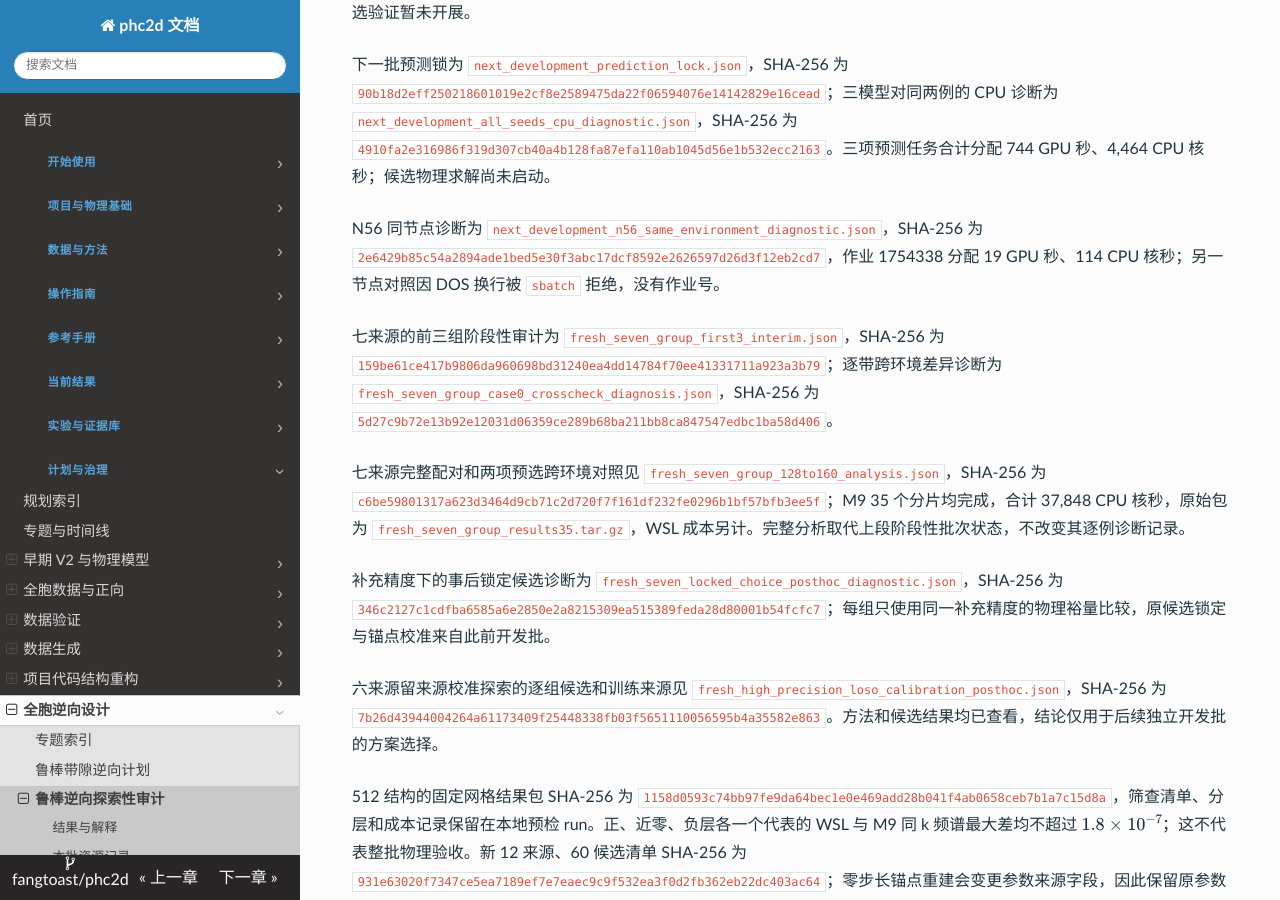
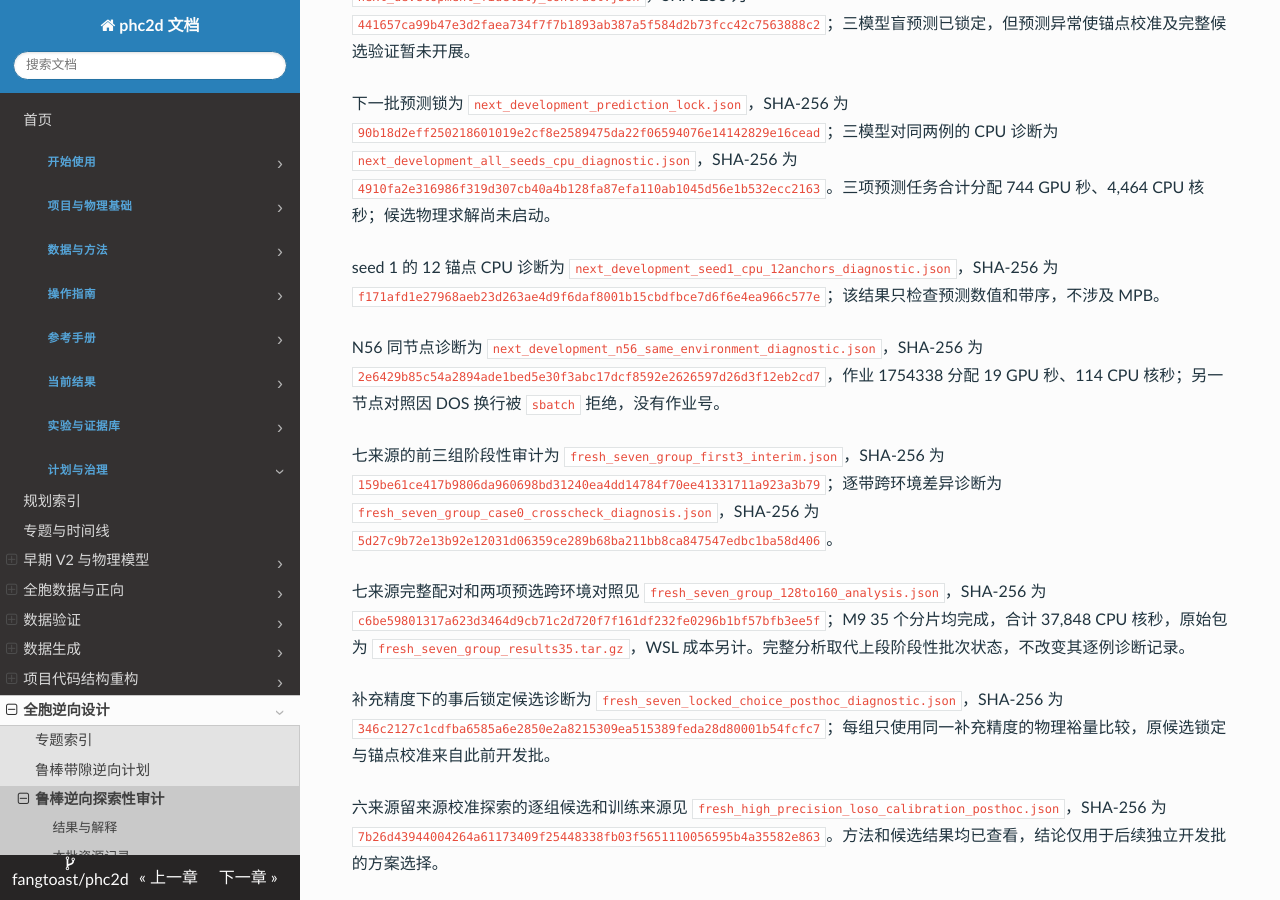
Before and after one commit to fangtoast/phc2d, an MkDocs documentation site: the page built from docs/results/inverse/鲁棒带隙逆向可用性审计.md, in a window 1280 px wide and 900 px high, scrolled down 9048 px. Built offline with MkDocs 1.6.1, drawn with Linux system fonts in a browser that asks for light colours; some of the changed text lies outside the part shown.

Commit message:
docs: record seed-one anchor CPU diagnostics

```diff
--- a/docs/results/inverse/鲁棒带隙逆向可用性审计.md
+++ b/docs/results/inverse/鲁棒带隙逆向可用性审计.md
@@ -92,6 +92,7 @@ source_artifacts:
 | 下一批新来源名义筛选 | 另一随机种子的 1,024 例中，按预先冻结的同一目标裕量阈值，正、近零、负层分别为 12、12、1,000 例；各层按预先指定的随机种子抽取 4 例，生成 60 个局部候选 | 全部 32 个分片和结构身份已核验；固定 81 k 点只用于条件开发样本分层，不是候选物理成功率或正式测试 |
 | 下一批候选的冻结预测门 | seed 0 的 60/60 可评分；seed 1 的 45/60 标记非有限、15/60 带序异常；seed 2 的 59/60 可评分、1/60 带序异常 | 非有限结果未保存原始频谱，无法从输出独立复核其非有限原因；按预先合同暂停候选物理锚点与三 seed 比较，不自动重试或剔除异常 |
 | 上述异常的两例 CPU 诊断 | 同 checkpoint 与栅格下，本地 CPU 的两例 seed 1 输出均有限且无带序异常；其中原 N56 保留频谱的一例与 CPU 最大差约 0.272。相同两例 seed 0 和 seed 2 的 CPU–GPU 最大差分别约 $6.0\times10^{-8}$ 和 $1.6\times10^{-5}$ | 这是看过 GPU 异常后的选例。CPU 使用 PyTorch 2.12，N56 使用 2.7.1；N56 两个 seed 在不同节点，不能据此确定原因或用 CPU 结果替代已锁预测 |
+| seed 1 的 12 个锚点 CPU 诊断 | 相同 checkpoint 与三扰动栅格在本地 CPU 的 12/12 锚点均有限、无带序异常；原 N56 预测的 12/12 锚点不可评分 | 事后对全部锚点检查，三例原 GPU 保留的有限谱与 CPU 最大差分别约 0.207–0.272；该对照不能确定具体故障原因，亦不能替换原预测或说明物理精度 |
 | N56 同节点 CPU–GPU 事后诊断 | 在原 seed 1 所在节点、PyTorch 2.7.1 环境中，两例和两个 checkpoint 的 CPU 均有限且带序正常；GPU 对两个 checkpoint 均出现非有限值或严重带序异常 | 此诊断未复现原始异常的精确数值，却显示同环境设备结果存在严重差异；不能确定硬件、驱动或软件原因。另一节点的对照提交被调度器因脚本换行拒绝，未入队且未自动重提 |
 | 新批首个预选来源的漏检诊断 | 来源 131 锚点在 512 栅格、三偏移、96→128 下共同裕量为 0.01133，三个冻结 Global–Local seed 对该锚点的代理预测均为负 | 该锚点及阈值减小候选的 M9–WSL 频谱最大差约 $5.96\times10^{-8}$；单来源的有限精度诊断，全批漏检率和 P2 门尚未确定 |
 | 新批 60 候选完整物理审计 | 45/60 候选通过原数值门；12 个来源中仅 3 组的全部五候选通过。15 个未过门候选均有 96→128 空间分辨率不稳定，最多六层的自适应 k 加密均满足当前稳定条件 | 固定 512 栅格和三偏移的开发批；三个 seed 的完整分层排序均不可判定，P2 数值门未通过。两组事后 128→160 整组诊断另行开展 |
@@ -223,6 +224,8 @@ Global–Local seed 1/2 的 N56 回放和调度账目核验为 `next_dev_validat
 
 下一批预测锁为 `next_development_prediction_lock.json`，SHA-256 为 `90b18d2eff250218601019e2cf8e2589475da22f06594076e14142829e16cead`；三模型对同两例的 CPU 诊断为 `next_development_all_seeds_cpu_diagnostic.json`，SHA-256 为 `4910fa2e316986f319d307cb40a4b128fa87efa110ab1045d56e1b532ecc2163`。三项预测任务合计分配 744 GPU 秒、4,464 CPU 核秒；候选物理求解尚未启动。
 
+seed 1 的 12 锚点 CPU 诊断为 `next_development_seed1_cpu_12anchors_diagnostic.json`，SHA-256 为 `f171afd1e27968aeb23d263ae4d9f6daf8001b15cbdfbce7d6f6e4ea966c577e`；该结果只检查预测数值和带序，不涉及 MPB。
+
 N56 同节点诊断为 `next_development_n56_same_environment_diagnostic.json`，SHA-256 为 `2e6429b85c54a2894ade1bed5e30f3abc17dcf8592e2626597d26d3f12eb2cd7`，作业 1754338 分配 19 GPU 秒、114 CPU 核秒；另一节点对照因 DOS 换行被 `sbatch` 拒绝，没有作业号。
 
 七来源的前三组阶段性审计为 `fresh_seven_group_first3_interim.json`，SHA-256 为 `159be61ce417b9806da960698bd31240ea4dd14784f70ee41331711a923a3b79`；逐带跨环境差异诊断为 `fresh_seven_group_case0_crosscheck_diagnosis.json`，SHA-256 为 `5d27c9b72e13b92e12031d06359ce289b68ba211bb8ca847547edbc1ba58d406`。
```
